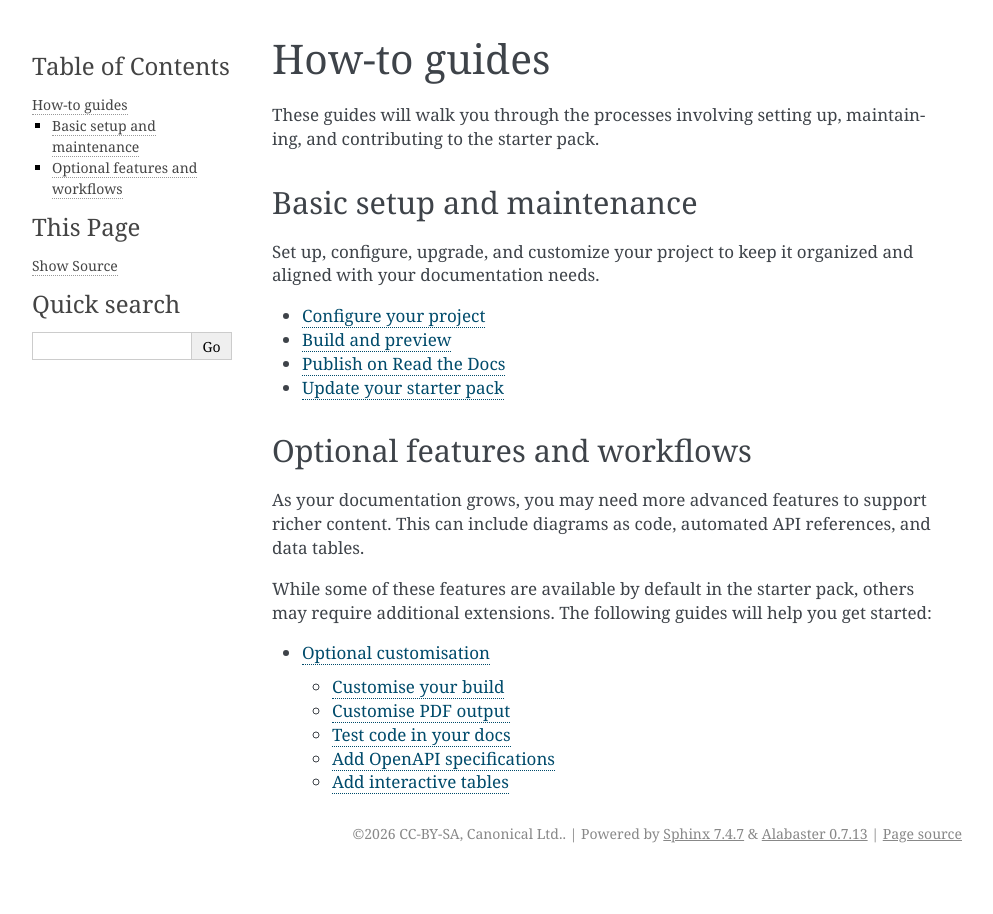
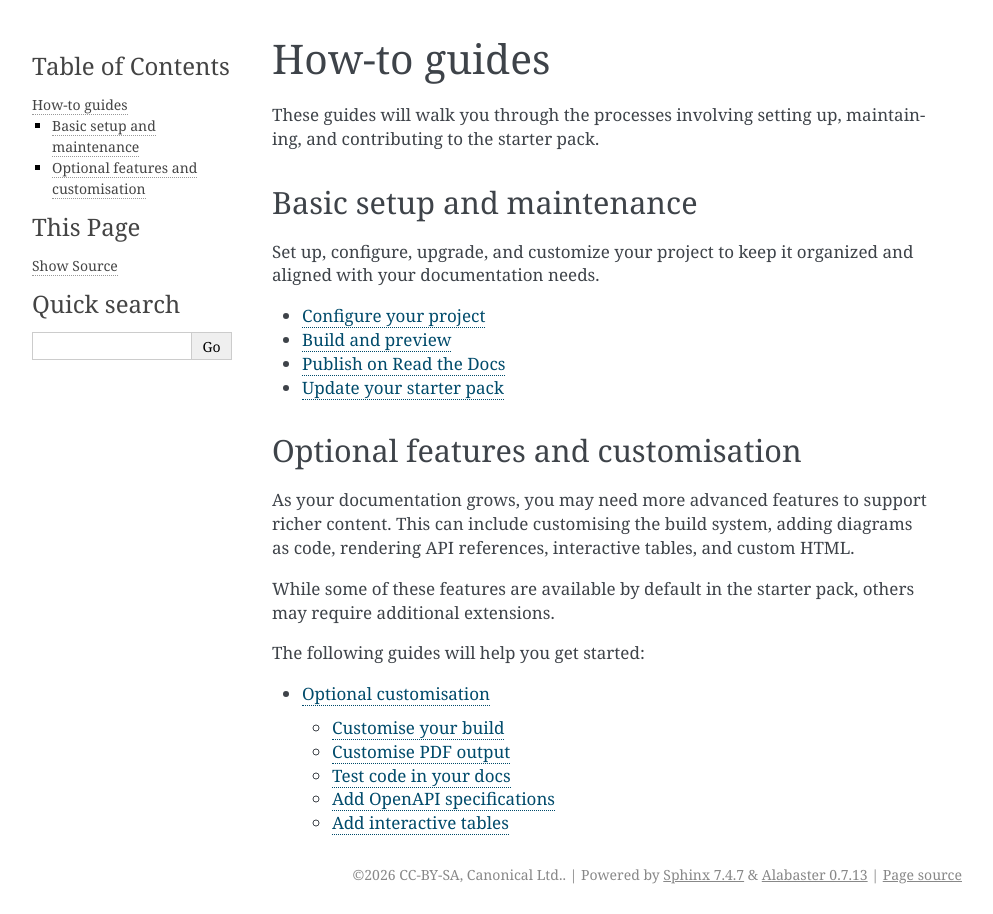
Before and after one commit to canonical/sphinx-docs-starter-pack, a Sphinx documentation site: the page built from docs/how-to/index.rst, in a window 1280 px wide. Shown: the whole page, without its empty margins (148-1141 px from the left). Built offline with Sphinx 7.4.7, drawn with Linux system fonts in a browser that asks for light colours; pages that are not in the unit, such as notebooks, are missing from menus.

Commit message:
fix some issues with build and checks

```diff
--- a/docs/how-to/index.rst
+++ b/docs/how-to/index.rst
@@ -13,7 +13,8 @@ maintaining, and contributing to the starter pack.
 Basic setup and maintenance
 ---------------------------
 
-Set up, configure, upgrade, and customize your project to keep it organized and aligned with your documentation needs.
+Set up, configure, upgrade, and customize your project to keep it organized and aligned with
+your documentation needs.
 
 .. toctree::
     :maxdepth: 1
@@ -23,12 +24,17 @@ Set up, configure, upgrade, and customize your project to keep it organized and
     publish-on-rtd
     update-starter-packs/index.rst
 
-Optional features and workflows
--------------------------------
+Optional features and customisation
+-----------------------------------
 
-As your documentation grows, you may need more advanced features to support richer content. This can include diagrams as code, automated API references, and data tables.
+As your documentation grows, you may need more advanced features to support richer content. This
+can include customising the build system, adding diagrams as code, rendering API references, interactive
+tables, and custom HTML.
 
-While some of these features are available by default in the starter pack, others may require additional extensions. The following guides will help you get started:
+While some of these features are available by default in the starter pack, others may require additional
+extensions.
+
+The following guides will help you get started:
 
 .. toctree::
     :maxdepth: 2
--- a/docs/release-notes/1.4.rst
+++ b/docs/release-notes/1.4.rst
@@ -31,14 +31,14 @@ projects. With 1.4.0, the docs ``Makefile`` is now properly callable by a parent
 system, because the main build can ensure the ``VENVDIR``, ``BUILDDIR``, and ``VALEDIR``
 variables are set to the right locations in the project.
 
-The new guide :ref:`how-to-bridge-project-builds` covers in detail how to integrate the
+The new guide :ref:`customise-your-build` covers in detail how to integrate the
 docs build in a parent Python project.
 
 
 Build explanation
 ~~~~~~~~~~~~~~~~~
 
-We've released an :ref:`explanation of the starter pack build <explanation-build>` to
+We've released an :ref:`explanation of the starter pack build <build-system>` to
 share with you some of its design and inner workings.
 
 
```
Also changed, not shown: docs/reference/myst-syntax.md (+21 -16 lines), docs/reference/rst-syntax.rst (+14 -12 lines).
